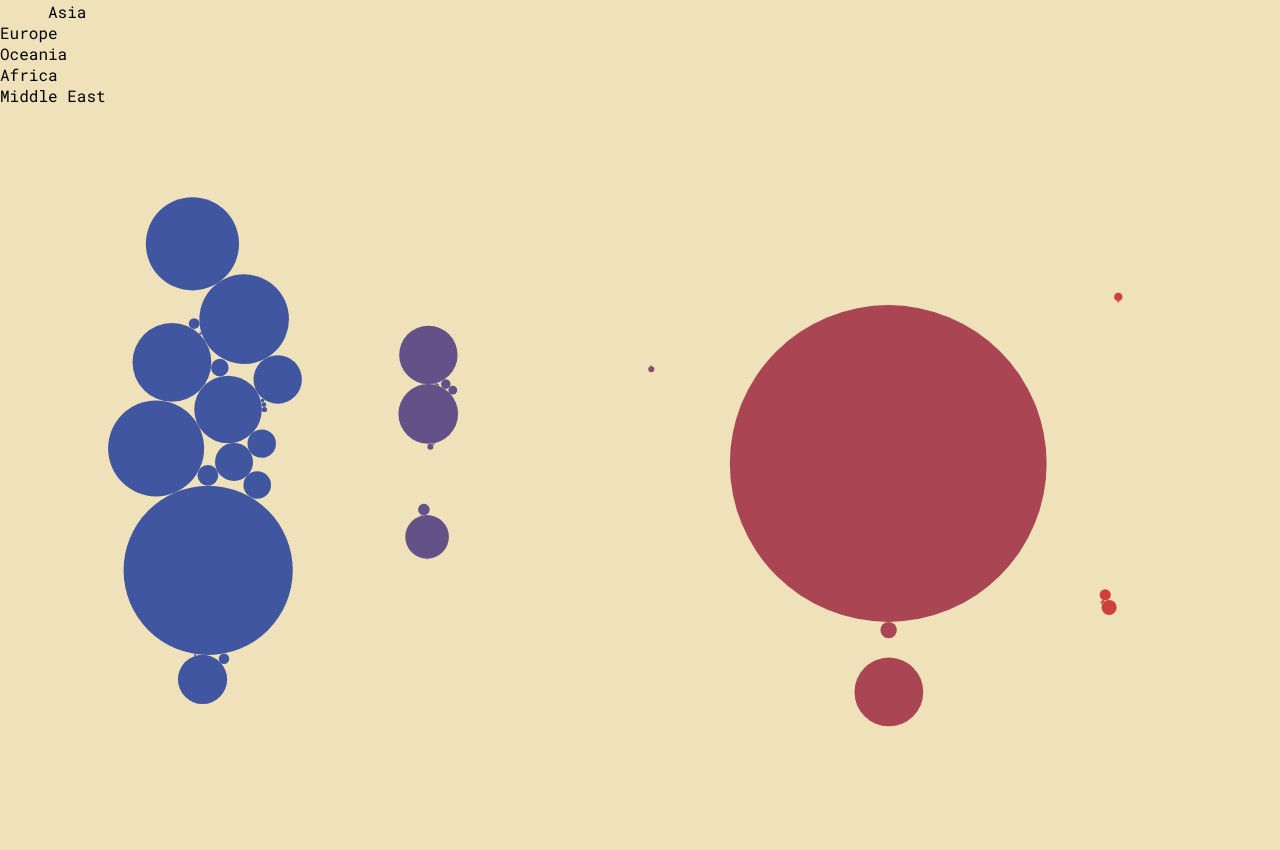
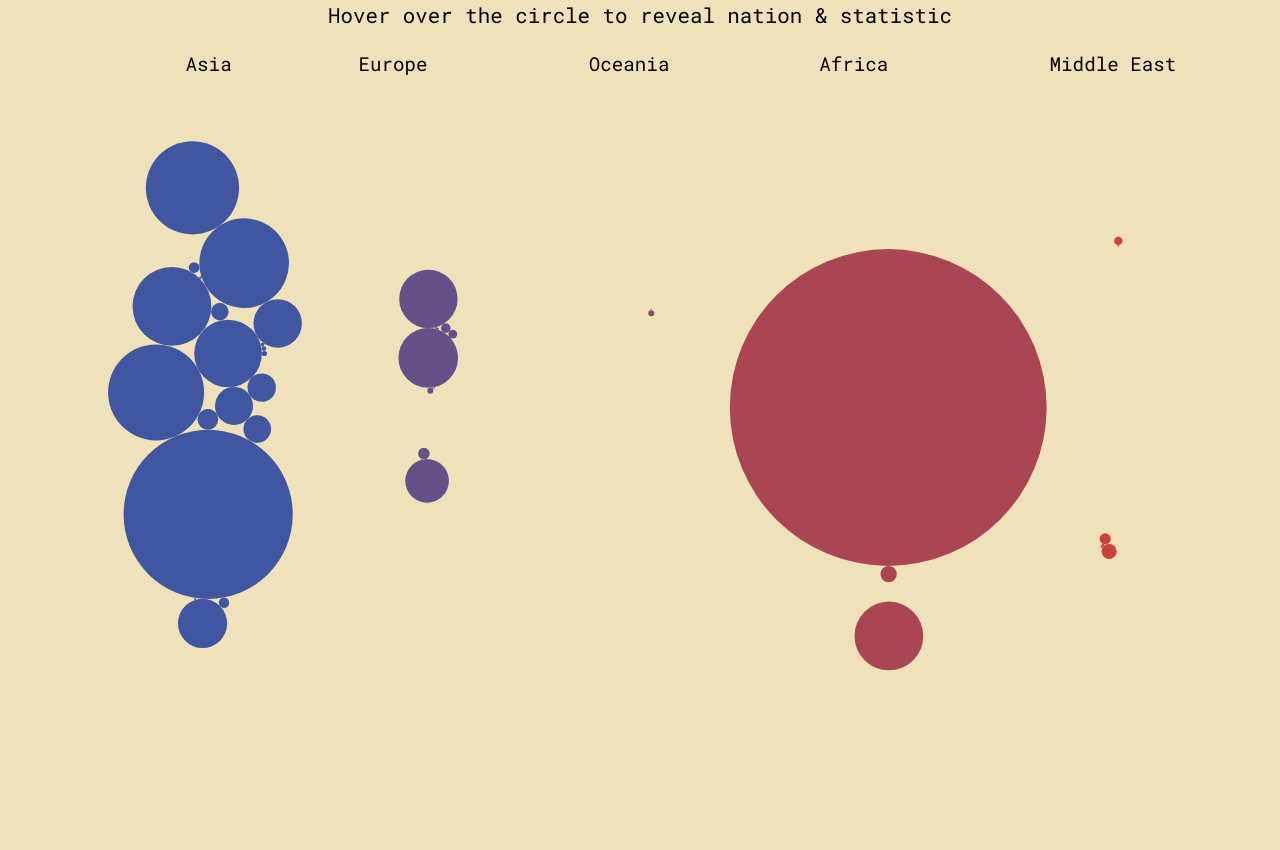
Before and after one commit to andymithamclarke/d3_with-force-demo_China-debt, a plain HTML site: page index.html in a window 1280 px wide. Shown: the part 99-949 px from the top of the page. Drawn offline with nearby package versions, Linux system fonts and the light colour scheme.

Commit message:
Update style.css

```diff
--- a/style.css
+++ b/style.css
@@ -16,6 +16,11 @@ body {
     justify-content: space-around;
 }
 
+.subtitle {
+    padding: 1em;
+    font-size: 1.3em;
+}
+
 .box {
     background-color: #65CCB8;
     width: 30px;
@@ -25,11 +30,9 @@ body {
     color: #f2f2f2;
 }
 
-.flex-container {
-    padding-top: 2em;
-    font-size: 1.5em;
-    display: flex;
-    justify-content: space-around;
+.label {
+    position: absolute;
+    font-size: 1.2em;
 }
 
 #asia {
@@ -49,6 +52,8 @@ button {
     background-color: #EFE2BA;
     height: 100vh;
     width: 100vw;
+    display: flex;
+    justify-content: center;
 }
 
 .background {
```
